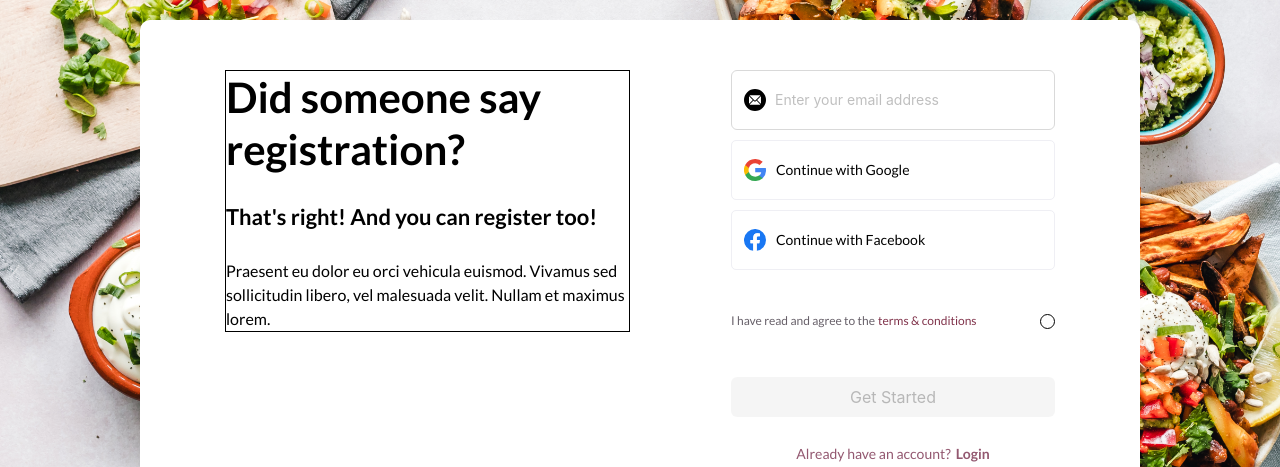
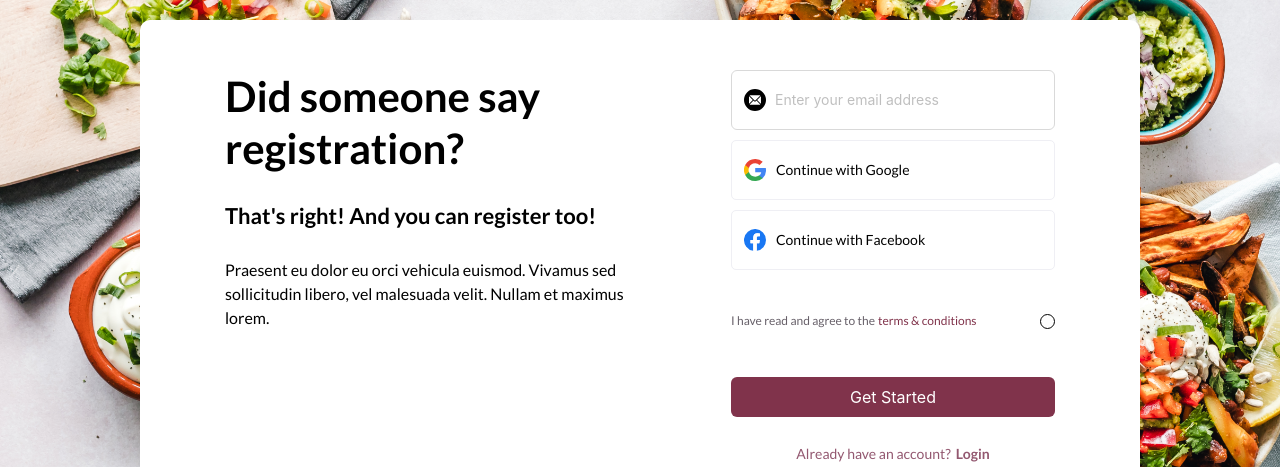
Before and after one commit to ShalvaMishvelidze/nutri-hero, a Next.js app: page /registration in a window 1280 px wide. Shown: the part 173-640 px from the top of the page. Built offline with nearby package versions, Linux system fonts and the light colour scheme; no server answers; what @ant-design/nextjs-registry would draw is missing.

Commit message:
fixed some styling bugs

```diff
--- a/app/registration/page.tsx
+++ b/app/registration/page.tsx
@@ -11,7 +11,7 @@ const Registration = () => {
   return (
     <HeroContainer>
       <ModalWrapper styleClassNames="[&]:items-start">
-        <div className="flex-1 border-[1px]">
+        <div className="flex-1">
           <CardText
             title={t("title")}
             heading={t("heading")}
--- a/components/atoms/input_postfix/InputPostfix.style.ts
+++ b/components/atoms/input_postfix/InputPostfix.style.ts
@@ -1 +1 @@
-export const btn_style = `[body_&]:bg-transparent [body_&]:border-none [body_&]:outline-none [body_&]:text-purple-30 [body_&]:text-[14px] [body_&]:leading-[21px] [body_&]:px-0`;
+export const btn_style = `!bg-transparent [body_&]:border-none [body_&]:outline-none [body_&_span]:text-purple-30 [body_&]:text-[14px] [body_&]:leading-[21px] [body_&]:px-0`;
--- a/components/atoms/input_postfix/InputPostfix.tsx
+++ b/components/atoms/input_postfix/InputPostfix.tsx
@@ -9,7 +9,7 @@ const InputPostfix = ({
   onClick: () => void;
 }) => {
   return (
-    <Btn onClick={onClick} className={btn_style}>
+    <Btn onClick={onClick} type="text" className={btn_style}>
       {children}
     </Btn>
   );
--- a/components/atoms/modal_btn/ModalBtn.style.ts
+++ b/components/atoms/modal_btn/ModalBtn.style.ts
@@ -1 +1 @@
-export const btn_style = `[body_&]:w-full [body_&]:h-[40px] [body_&]:bg-purple [body_&]:text-white [body_&]:text-[16px] leading-[21px] tracking-[-0.01px] [body_&]:mt-[30px] [body_&]:border-none`;
+export const btn_style = `[body_&]:w-full [body_&]:h-[40px] !bg-purple !text-white [body_&]:text-[16px] leading-[21px] tracking-[-0.01px] [body_&]:mt-[30px] [body_&]:border-none`;
--- a/components/molecules/header_btn_container/HeaderBtnContainer.style.ts
+++ b/components/molecules/header_btn_container/HeaderBtnContainer.style.ts
@@ -1,3 +1,3 @@
 export const container = `flex gap-[30px]`;
-export const btn_filled = `[body_&]:bg-purple [body_&]:text-white [body_&]:rounded-[5px] [body_&]:px-[8.5px] [body_&]:h-[40px] [body_&]:text-[14px] [body_&]:leading-[21px] [body_&]:tracking-[-0.01px] hover:!text-white hover:!bg-purple [body_&]:border-none`;
-export const btn_empty = `[body_&]:bg-transparent [body_&]:text-purple [body_&]:px-[0.5px] [body_&]:h-[40px] [body_&]:text-[14px] [body_&]:leading-[21px] [body_&]:tracking-[-0.01px] hover:!text-purple [body_&]:border-none [body_&]:shadow-none`;
+export const btn_filled = `!bg-purple !text-white !rounded-[5px] !px-[8.5px] !h-[40px] !text-[14px] !leading-[21px] !tracking-[-0.01px] [body_&]:hover:!text-white !border-none`;
+export const btn_empty = `!bg-transparent !text-purple !px-[0.5px] !h-[40px] !text-[14px] !leading-[21px] !tracking-[-0.01px] [body_&]:hover:!text-purple !border-none !shadow-none`;
--- a/components/molecules/mini_nav/MiniNav.style.ts
+++ b/components/molecules/mini_nav/MiniNav.style.ts
@@ -1,5 +1,5 @@
 export const container = `flex gap-[18px] items-center`;
-export const btn = `[body_&]:px-[23px] [body_&]:pb-[8px] [body_&]:text-gray-60 [body_&]:text-[12px] [body_&]:leading-[13px] hover:!text-black hover:!font-bold [body_&]:border-0 [body_&]:rounded-none`;
-export const btn_light = `[body_&]:px-[23px] [body_&]:pb-[8px] [body_&]:text-[12px] [body_&]:leading-[13px] hover:!text-white hover:!font-bold [body_&]:border-0 [body_&]:rounded-none [body_&]:text-blue-5 hover:!text-white`;
+export const btn = `[body_&]:px-[23px] [body_&]:pb-[8px] [body_&_span]:text-gray-60 [body_&]:text-[12px] [body_&]:leading-[13px] [body_&]:hover:!text-black [body_&]:hover:!font-bold [body_&]:border-0 [body_&]:rounded-none`;
+export const btn_light = `[body_&]:px-[23px] [body_&]:pb-[8px] [body_&]:text-[12px] [body_&]:leading-[13px] [body_&]:hover:!text-white [body_&]:hover:!font-bold [body_&]:border-0 [body_&]:rounded-none [body_&_span]:text-blue-5 [body_&]:hover:!text-white`;
 export const active_style = `[body_&]:text-black [body_&]:font-bold [body_&]:border-b-[3px] [body_&]:border-purple`;
 export const active_style_light = `[body_&]:font-bold [body_&]:border-b-[3px] [body_&]:border-purple [body_&]:text-white`;
--- a/components/molecules/slider_btn_container/SliderBtnContainer.style.ts
+++ b/components/molecules/slider_btn_container/SliderBtnContainer.style.ts
@@ -1,2 +1,2 @@
 export const slider_btn_container = `flex justify-between w-full px-[140px] absolute bottom-[42px]`;
-export const slider_btn = `[body_&]:w-[70px] [body_&]:h-[40px] rounded-[4px] !bg-white-5 [body_&]:flex [body_&]:items-center [body_&]:justify-center  hover:!border-purple`;
+export const slider_btn = `[body_&]:w-[70px] [body_&]:h-[40px] rounded-[4px] !bg-white-5 [body_&]:flex [body_&]:items-center [body_&]:justify-center  [body_&]:hover:!border-purple`;
--- a/components/organisms/nutrition/Nutrition.style.ts
+++ b/components/organisms/nutrition/Nutrition.style.ts
@@ -1,4 +1,4 @@
 export const container = `grid grid-cols-2 gap-[101px] max-w-[1000px] w-full]`;
 export const content_container = `flex flex-col w-full items-start`;
-export const btn_style = `[body_&]:text-[16px] [body_&]:leading-[21px] [body_&]:tracking-[-0.01px] [body_&]:text-blue-5 [body_&]:shadow-none hover:!bg-transparent [body_&]:w-auto [body_&]:p-0 [body_&]:mt-[30px] [body_&]:flex [body_&]:items-center [body_&]:gap-[8px]`;
+export const btn_style = `[body_&]:text-[16px] [body_&]:leading-[21px] [body_&]:tracking-[-0.01px] [body_&]:text-blue-5 [body_&]:shadow-none [body_&]:hover:!bg-transparent [body_&]:w-auto [body_&]:p-0 [body_&]:mt-[30px] [body_&]:flex [body_&]:items-center [body_&]:gap-[8px]`;
 export const img_style = `w-[494px] h-[319px] object-cover rounded-[10px]`;
--- a/components/organisms/registration_form/RegistrationForm.style.ts
+++ b/components/organisms/registration_form/RegistrationForm.style.ts
@@ -1,5 +1,5 @@
 export const small_container = `w-full flex flex-col gap-[10px]`;
-export const registration_input = `[body_&]:h-[60px] hover:!border-purple [body_&]:pl-[12px]`;
+export const registration_input = `[body_&]:h-[60px] [body_&]:hover:!border-purple [body_&]:pl-[12px]`;
 export const terms_container = `flex justify-between items-center mt-[40px] mb-[15px]`;
 export const terms_text_container = `flex items-center gap-[3px]`;
 export const terms_text = `text-[12px] leading-[22px] text-gray-60`;
--- a/components/sections/landing_cta/LandingCta.style.ts
+++ b/components/sections/landing_cta/LandingCta.style.ts
@@ -1,4 +1,4 @@
 export const container = `bg-blue h-[250px] w-full flex items-center justify-center`;
 export const cta_container = `bg-white rounded-[10px] max-w-[1000px] w-full h-[110px] mx-auto flex items-center justify-center gap-[94px]`;
 export const cta_paragraph = `text-[22px] leading-[24px] text-black`;
-export const cta_btn = `[body_&]:rounded-[5px] [body_&]:bg-purple [body_&]:text-white [body_&]:text-[16px] [body_&]:leading-[21px] tracking-[-0.01px] [body_&]:border-none`;
+export const cta_btn = `[body_&]:rounded-[5px] [body_&]:bg-purple [body_&_span]:text-white [body_&]:text-[16px] [body_&]:leading-[21px] tracking-[-0.01px] [body_&]:border-none [body_&]:hover:!bg-purple`;
```
